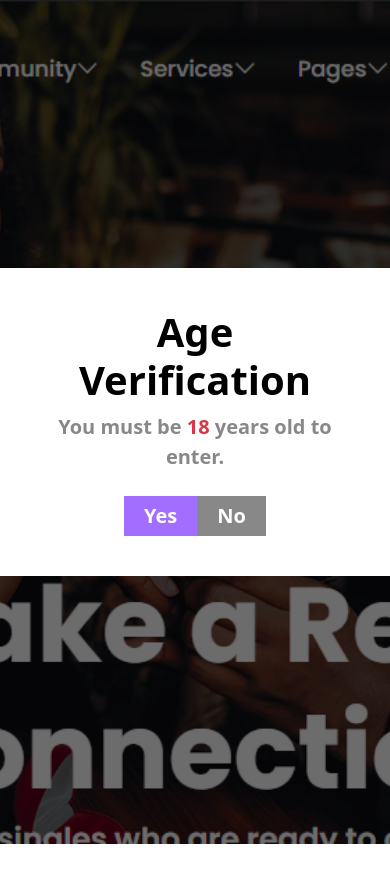
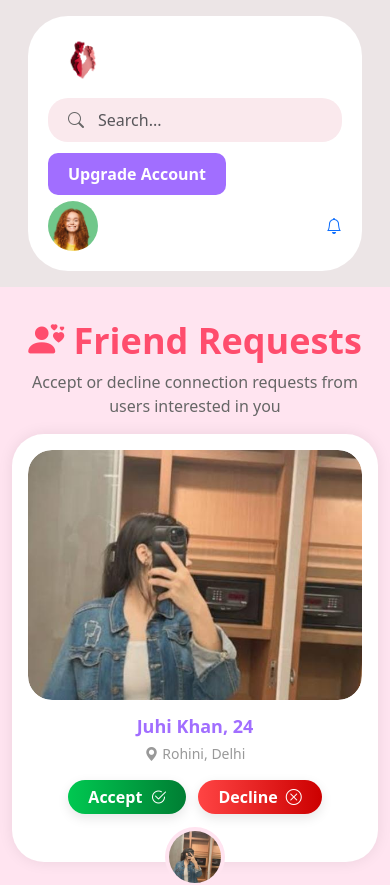
Before and after one commit to GOURAVPANCHAL/Dating, a Next.js app in the folder frontend/: page /pages/friend-requests in a window 390 px wide. Shown: the top 885 px of the page. Before the commit the page ends 844 px from the top, so only its background shows below. Built offline with nearby package versions, Linux system fonts and the light colour scheme.

Commit message:
new commit

```diff
--- a/frontend/src/app/component/ProfileHeader/profileheader.css
+++ b/frontend/src/app/component/ProfileHeader/profileheader.css
@@ -1,15 +1,16 @@
 .profile-header {
     background-color: var(--bg2);
-    /* margin-top: 5rem; */
     padding: 1rem;
 }
 
 .profile-header-main {
     display: flex;
     justify-content: space-between;
+    align-items: center;
     border-radius: 40px;
     background-color: white;
     padding: 10px 20px;
+    flex-wrap: wrap;
 }
 
 .profile-logo a img {
@@ -18,17 +19,18 @@
     object-fit: cover;
 }
 
-.profile-image-nav img {
-    height: 50px;
-    width: 50px;
-    border-radius: 50%;
-}
-
 .profile-div-1,
 .profile-div-2 {
     display: flex;
     gap: 30px;
     align-items: center;
+    flex-wrap: wrap;
+}
+
+.profile-image-nav img {
+    height: 50px;
+    width: 50px;
+    border-radius: 50%;
 }
 
 .profile-image-nav {
@@ -45,23 +47,60 @@
     font-size: 16px;
     font-weight: 600;
     border-radius: 10px;
+    white-space: nowrap;
 }
 
 .profile-search {
     position: relative;
+    width: 100%;
+    max-width: 300px;
 }
 
 .profile-search input {
-    border: 1px lightgray;
     background-color: #fae9ed;
     color: white;
     border-radius: 20px;
     padding: 10px 10px 10px 50px;
-    width: 300px;
+    width: 100%;
+    border: none;
 }
 
 .profile-search i {
     position: absolute;
     left: 20px;
-    top: 10px;
+    top: 50%;
+    transform: translateY(-50%);
+    color: #666;
 }
+
+/* Responsive styles */
+@media (max-width: 768px) {
+    .profile-header-main {
+        flex-direction: column;
+        align-items: flex-start;
+        gap: 20px;
+        padding: 20px;
+    }
+
+    .profile-div-1,
+    .profile-div-2 {
+        flex-direction: column;
+        align-items: flex-start;
+        gap: 15px;
+        width: 100%;
+    }
+
+    .profile-search {
+        width: 100%;
+    }
+
+    .profile-image-nav {
+        justify-content: space-between;
+        width: 100%;
+    }
+
+    .upgradebtn {
+        width: fit-content;
+        text-align: center;
+    }
+}
--- a/frontend/src/app/layout.js
+++ b/frontend/src/app/layout.js
@@ -34,7 +34,7 @@ export default function RootLayout({ children }) {
     <html lang="en">
       <head />
       <body>
-        {loader ? (
+        {/* {loader ? (
           <Loader />
         ) : isVerified === null ? (
           <div className="age-form">
@@ -53,20 +53,20 @@ export default function RootLayout({ children }) {
               </div>
             </div>
           </div>
-        ) : isVerified === true ? (
+        ) : isVerified === true ? ( */}
           <div>
             {renderHeader()}
             {children}
             <Footer />
           </div>
-         ) : (
+         {/* ) : (
           <div className="d-flex justify-content-center align-items-center vh-100 bg-dark text-white">
             <div className="text-center">
               <h2>Access Denied</h2>
               <p>You must be 18 years or older to access this website.</p>
             </div>
           </div>
-        )}
+        )}  */}
 
         <Script
           src="https://cdn.jsdelivr.net/npm/bootstrap@5.3.6/dist/js/bootstrap.bundle.min.js"
```
Also changed, not shown: frontend/src/app/component/SubscriptionBenifits/subscriptionBenifit.css (+8 -4 lines), frontend/src/app/pages/subscriptions/subscriptions.css (+61 -1 lines).
